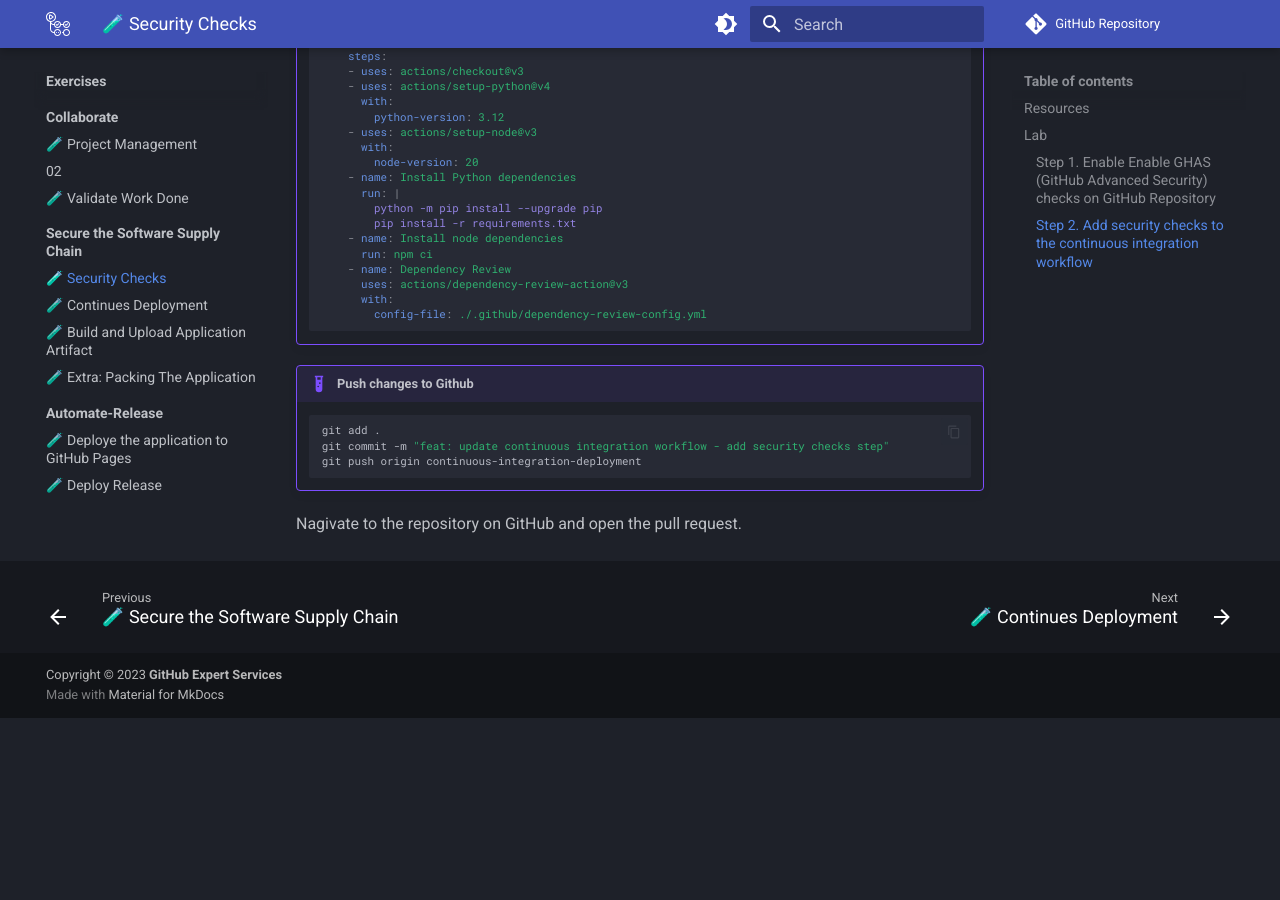
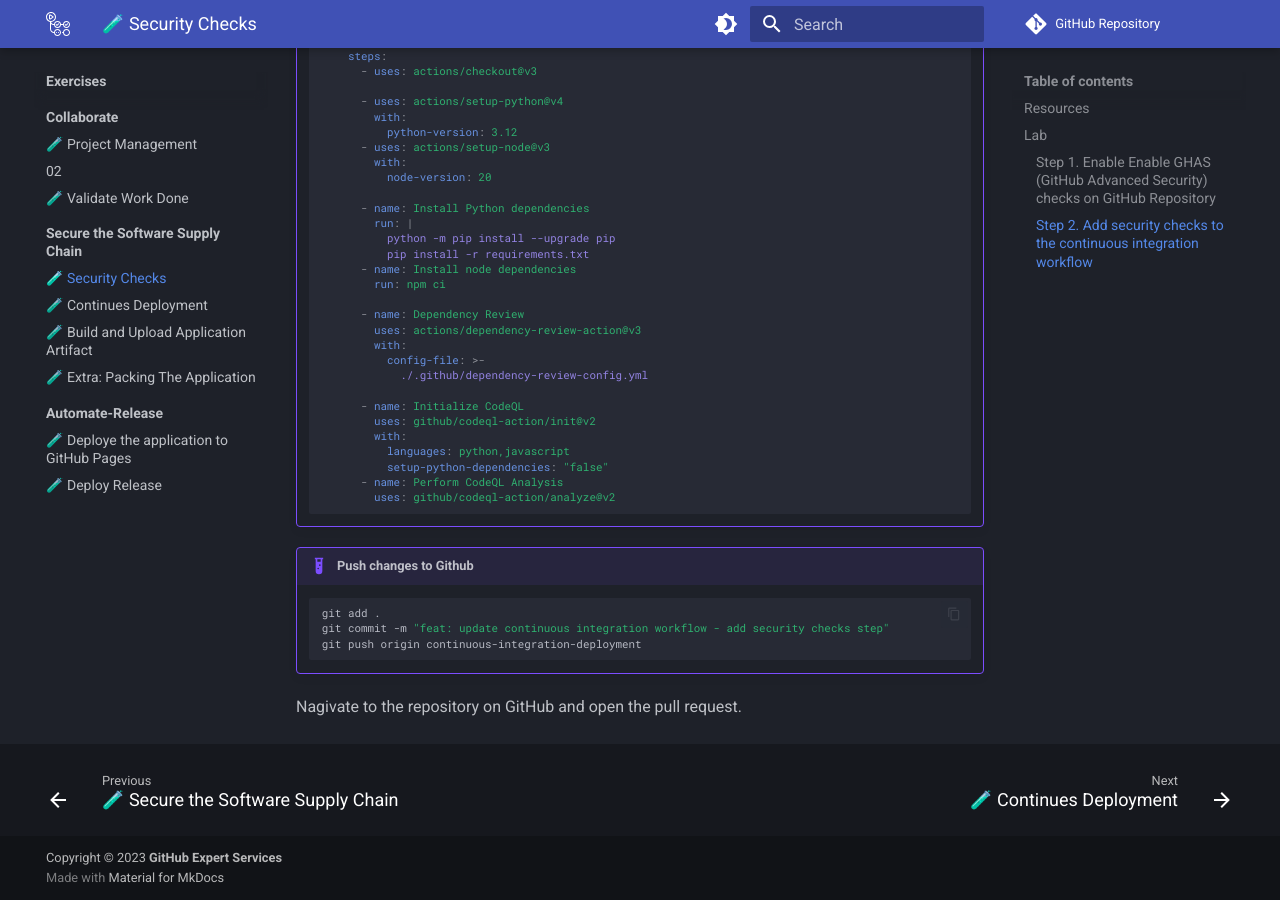
Before and after one commit to githubuniverseworkshops/github-devsecops-fundamentals, an MkDocs documentation site: the page built from docs/exercises/02.secure.the.software.supply.chain/00.md, in a window 1280 px wide and 900 px high, scrolled down 1218 px. Built offline with MkDocs 1.6.1 and Material for MkDocs 9.7.7, drawn with Linux system fonts in a browser that asks for light colours; emoji names are drawn with the system emoji font; comment, search, counter and statistics services are not loaded; before the commit the page ends 1936 px from its top, so only the background shows below that.

Commit message:
Update 01.continuous-integration-part-1.yml

```diff
--- a/docs/exercises/02.secure.the.software.supply.chain/workflows/01.continuous-integration-part-1.yml
+++ b/docs/exercises/02.secure.the.software.supply.chain/workflows/01.continuous-integration-part-1.yml
@@ -1,20 +1,32 @@
   security-checks:
     runs-on: ubuntu-latest
     steps:
-    - uses: actions/checkout@v3
-    - uses: actions/setup-python@v4
-      with:
-        python-version: 3.12
-    - uses: actions/setup-node@v3
-      with:
-        node-version: 20
-    - name: Install Python dependencies
-      run: |
-        python -m pip install --upgrade pip
-        pip install -r requirements.txt
-    - name: Install node dependencies
-      run: npm ci
-    - name: Dependency Review
-      uses: actions/dependency-review-action@v3
-      with:
-        config-file: ./.github/dependency-review-config.yml
+      - uses: actions/checkout@v3
+
+      - uses: actions/setup-python@v4
+        with:
+          python-version: 3.12
+      - uses: actions/setup-node@v3
+        with:
+          node-version: 20
+
+      - name: Install Python dependencies
+        run: |
+          python -m pip install --upgrade pip
+          pip install -r requirements.txt
+      - name: Install node dependencies
+        run: npm ci
+
+      - name: Dependency Review
+        uses: actions/dependency-review-action@v3
+        with:
+          config-file: >-
+            ./.github/dependency-review-config.yml
+
+      - name: Initialize CodeQL
+        uses: github/codeql-action/init@v2
+        with:
+          languages: python,javascript
+          setup-python-dependencies: "false"
+      - name: Perform CodeQL Analysis
+        uses: github/codeql-action/analyze@v2
```
